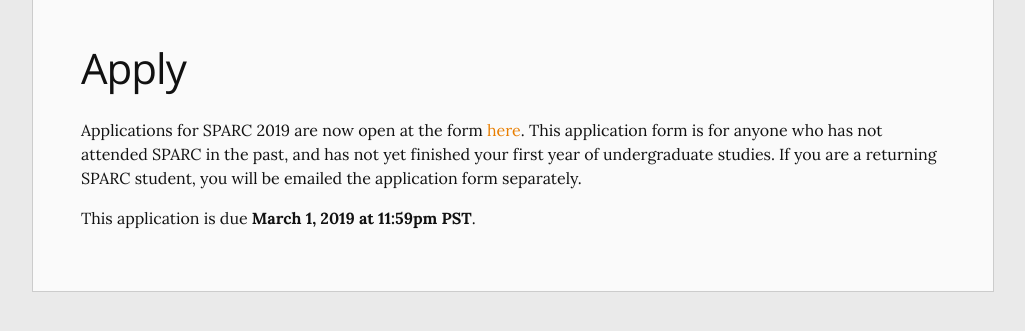
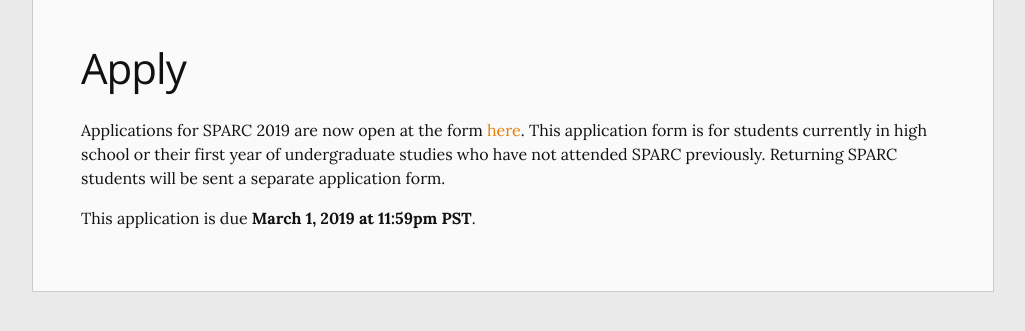
Before and after one commit to sparc-camp/sparc-camp.github.io, a Jekyll site: the page built from content/apply.md, in a window 1280 px wide, cut to the strip 384-715 px from the top of the page. Shown: the whole strip, without its empty margins (127-1152 px from the left). Built offline with Jekyll 4.4.1, drawn with Linux system fonts in a browser that asks for light colours.

Commit message:
typoes on apply page

```diff
--- a/content/apply.md
+++ b/content/apply.md
@@ -5,6 +5,6 @@
 nav_order: 3
 ---
 
-Applications for SPARC 2019 are now open at the form [here]({{"https://docs.google.com/forms/d/e/1FAIpQLSdNaRR1_GXe64cVXu1w9DrWWkWsQ9KvM9EriNE7nBIbGBvwng/viewform?usp=sf_link"}}). This application form is for anyone who has not attended SPARC in the past, and has not yet finished your first year of undergraduate studies. If you are a returning SPARC student, you will be emailed the application form separately.
+Applications for SPARC 2019 are now open at the form [here]({{"https://docs.google.com/forms/d/e/1FAIpQLSdNaRR1_GXe64cVXu1w9DrWWkWsQ9KvM9EriNE7nBIbGBvwng/viewform?usp=sf_link"}}). This application form is for students currently in high school or their first year of undergraduate studies who have not attended SPARC previously. Returning SPARC students will be sent a separate application form.
 
 This application is due **March 1, 2019 at 11:59pm PST**.
```
